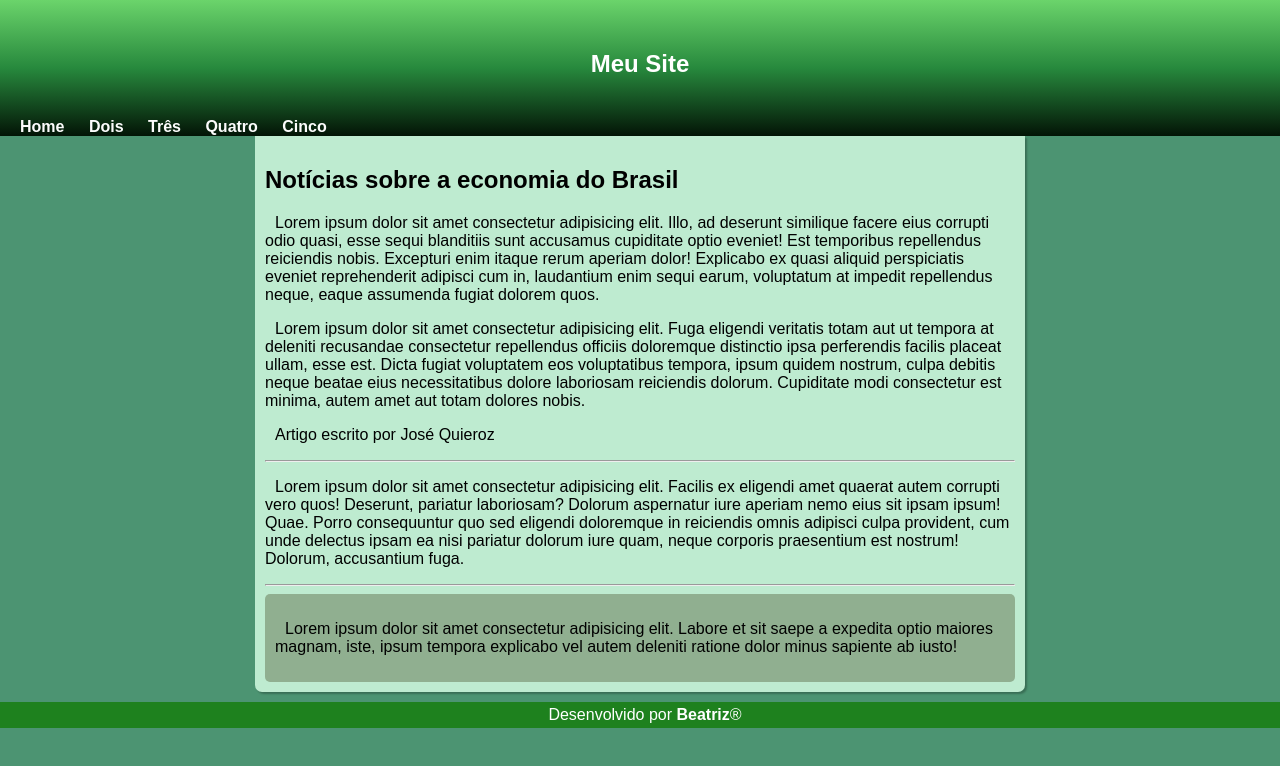
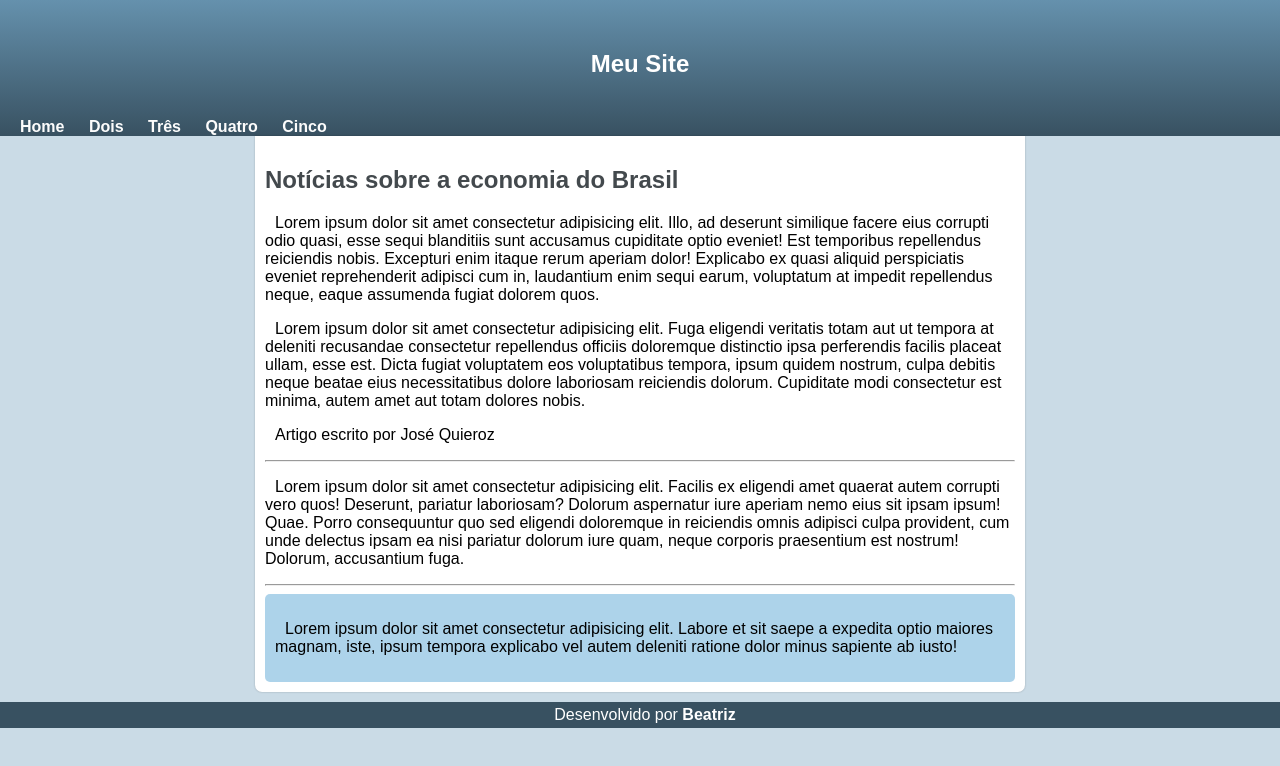
Before and after one commit to beatrizvsgoncalves/learning-html-css, a plain HTML site: page exercise-box-model/box_02.html in a window 1280 px wide. Drawn offline with Linux system fonts and the light colour scheme.

Commit message:
Modifiquei a paleta de cores em box_02.html

```diff
--- a/exercise-box-model/box_02.html
+++ b/exercise-box-model/box_02.html
@@ -7,13 +7,13 @@
   <style>
     body {
       font-family: Arial, Helvetica, sans-serif;
-      background-color: rgb(76, 148, 114);
+      background-color: #CADBE6;
       margin: auto 0px auto 0px;
     }
 
     header {
       background: rgb(3,20,6);
-      background: linear-gradient(0deg, rgba(3,20,6,1) 0%, rgba(39,137,61,1) 50%, rgba(107,212,107,1) 100%);
+      background: linear-gradient(180deg, #6591AD 0%, #385161 100%);
       color: rgb(255, 255, 255);
       margin: 0px;
     }
@@ -31,15 +31,15 @@
     main {
       margin: 0px auto 10px auto;
       padding: 10px;
-      background-color: rgb(190, 235, 208);
-      box-shadow: 2px 2px 2px rgba(0, 0, 0, 0.253);
+      background-color: white;
+      box-shadow: 0px 0px 2px rgba(0, 0, 0, 0.253);
       border-radius: 0 0 7px 7px;
       width: 750px;
     }
 
     footer {
       color: rgb(255, 255, 255);
-      background-color: rgb(30, 129, 30);
+      background-color: #385161;
       text-align: center;
       padding: 4px;
     }
@@ -49,10 +49,14 @@
     }
 
     h1 {
-      text-align: center;
       font-size: 1.5em;
       margin: 0px auto 40px auto;
       padding-top: 50px;
+      text-align: center;
+    }
+
+    h2 {
+      color: #43494d;
     }
 
     p {
@@ -60,7 +64,7 @@
     }
 
     #mais {
-      background-color: rgb(144, 175, 144);
+      background-color: #83bce0a8;
       padding: 10px;
       border-radius: 5px;
     }
@@ -108,7 +112,7 @@
     </section>
   </main>
   <footer>
-    <p>Desenvolvido por <span>Beatriz</span>®</p>
+    <p>Desenvolvido por <span>Beatriz</span></p>
   </footer>
 </body>
 </html>
```
